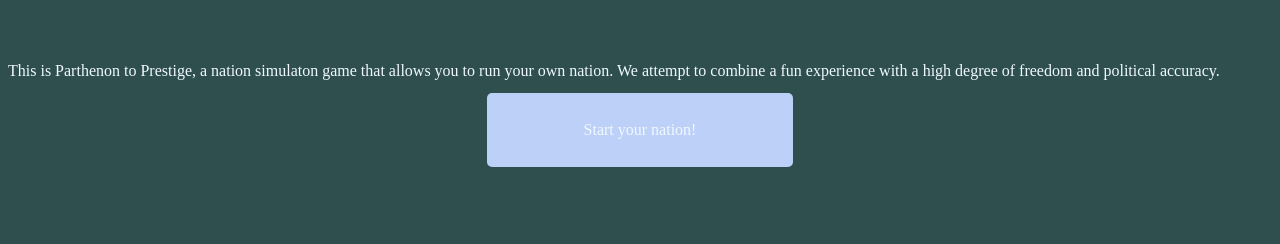
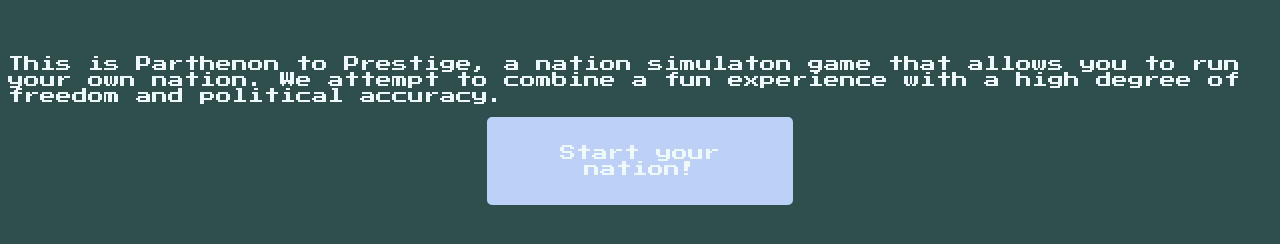
Before and after one commit to BinaryCrown/Parthenon2Prestige, a plain HTML site: page index.html in a window 1280 px wide. Drawn offline with Linux system fonts and the light colour scheme.

Commit message:
Li'l edits

```diff
--- a/stylesheets/global_style.css
+++ b/stylesheets/global_style.css
@@ -7,7 +7,7 @@
 body {
     background-color: darkslategrey;
     color: aliceblue;
-    font-family: 'PressStartFont';
+    font-family: 'PressStart';
     font-size: 16px;
 }
 
@@ -18,7 +18,7 @@ body {
 
 .button {
     display: block;
-    font-family: 'PressStartFont';
+    font-family: 'PressStart';
     font-size: 16px;
     color: aliceblue;
     text-decoration: none;
```
Also changed, not shown: scripts/game.js (+5 -5 lines).
